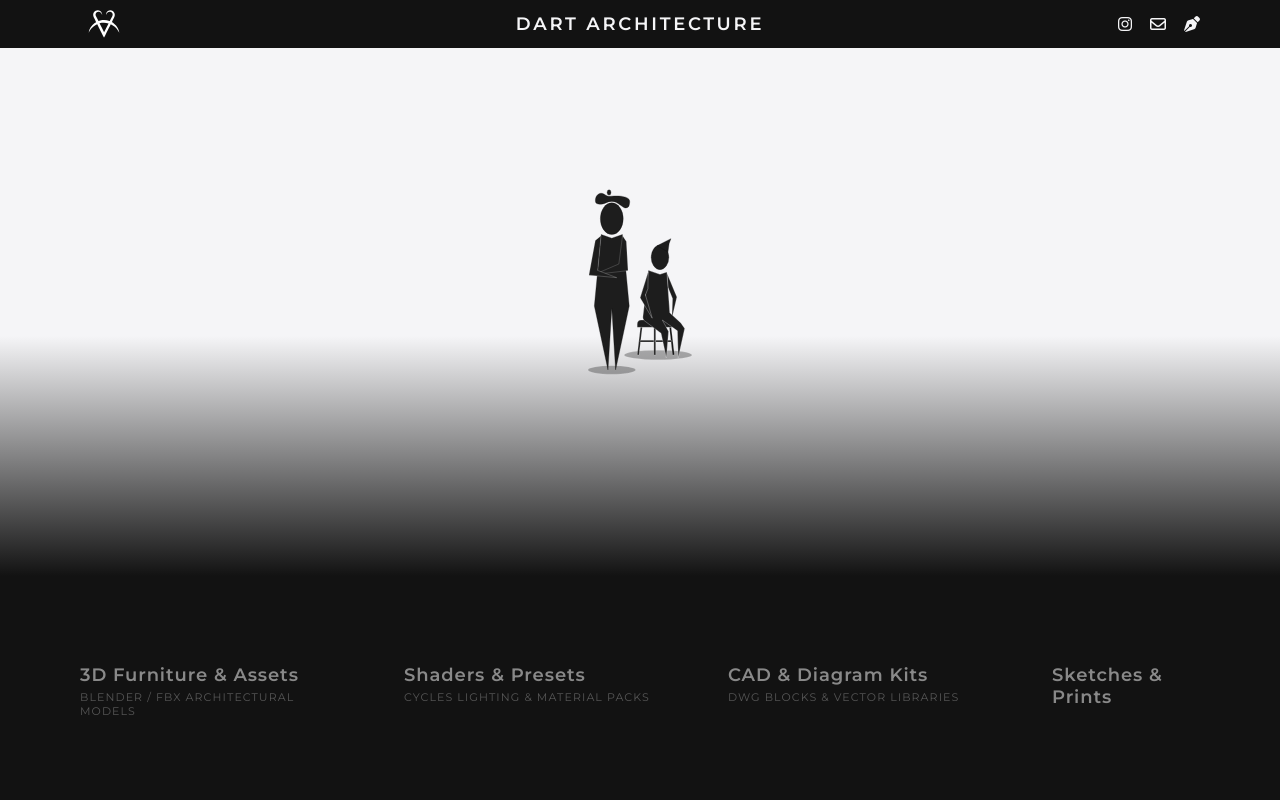
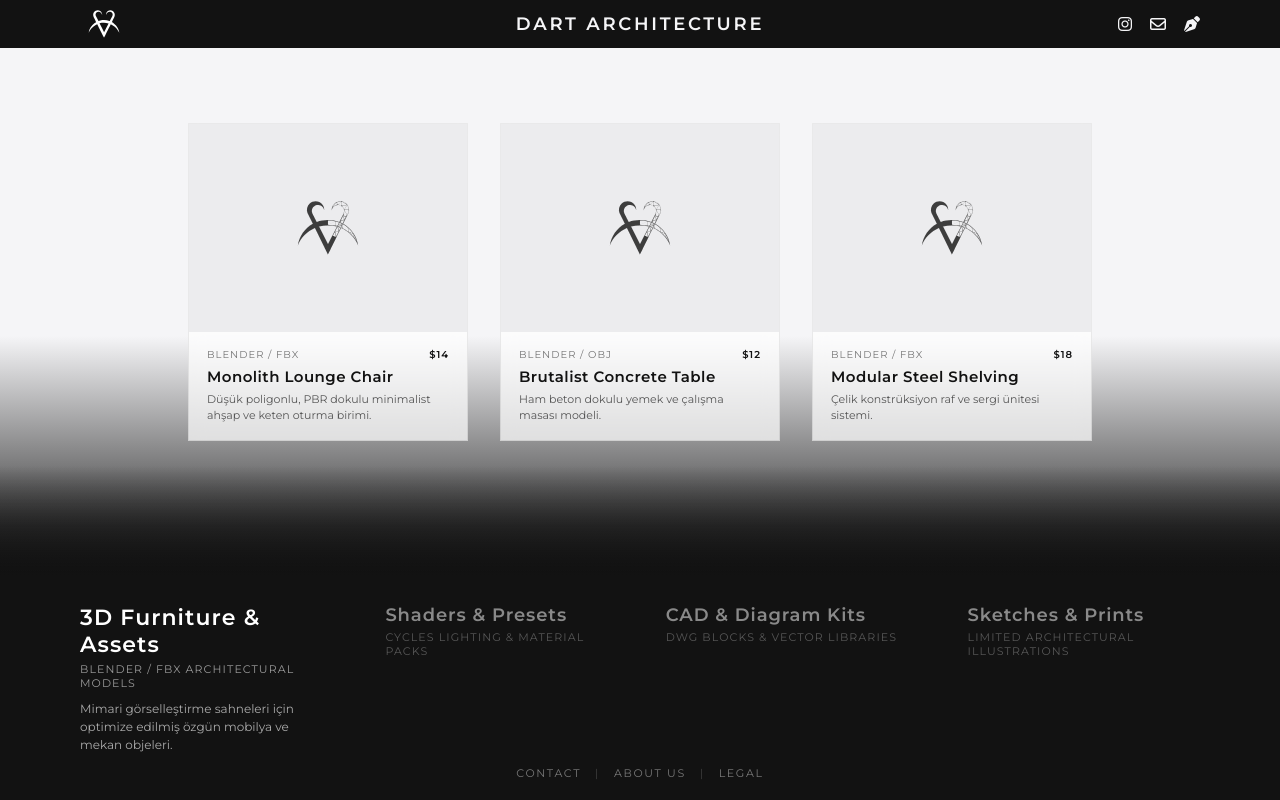
Before and after one commit to dctrarchitect/dctrarchitect.github.io, a plain HTML site: page marketing/index.html in a window 1280 px wide. Both pictures are taken after a click on the element 210 px from the left and 691 px from the top of the page. Drawn offline with Linux system fonts and the light colour scheme.

Commit message:
Update index.html

```diff
--- a/marketing/index.html
+++ b/marketing/index.html
@@ -589,4 +589,165 @@
         </div>
 
         <div class="category-item" data-category="prints" onclick="selectCategory(this, 'prints')">
-          <h2>Sketches & Prints
+          <h2>Sketches & Prints</h2>
+          <p>Limited Architectural Illustrations</p>
+          <div class="category-desc">Serbest el mimari eskizler ve konsept illüstrasyonların yüksek çözünürlüklü baskıları.</div>
+        </div>
+
+      </div>
+
+      <footer class="marketing-footer">
+        <a href="../contact/">Contact</a>
+        <span>|</span>
+        <a href="../about/">About Us</a>
+        <span>|</span>
+        <a href="../legal/">Legal</a>
+      </footer>
+    </section>
+  </main>
+
+<script>
+  function toggleMobileMenu() {
+    const menu = document.getElementById('mobileMenu');
+    menu.classList.toggle('active');
+  }
+
+  const LOGO_IMAGE = "../assets/logo/dartlogocons.svg";
+
+  // KATEGORİ BAZLI ÜRÜN VERİTABANI
+  const catalogData = {
+    assets: [
+      {
+        title: "Monolith Lounge Chair",
+        format: "Blender / FBX",
+        price: "$14",
+        desc: "Düşük poligonlu, PBR dokulu minimalist ahşap ve keten oturma birimi.",
+        image: "", // Görsel yolu eklendiğinde otomatik yüklenir, boşsa dartlogocons görünür
+        link: "#"
+      },
+      {
+        title: "Brutalist Concrete Table",
+        format: "Blender / OBJ",
+        price: "$12",
+        desc: "Ham beton dokulu yemek ve çalışma masası modeli.",
+        image: "",
+        link: "#"
+      },
+      {
+        title: "Modular Steel Shelving",
+        format: "Blender / FBX",
+        price: "$18",
+        desc: "Çelik konstrüksiyon raf ve sergi ünitesi sistemi.",
+        image: "",
+        link: "#"
+      }
+    ],
+    shaders: [
+      {
+        title: "Anatolian Stone Pack",
+        format: "Cycles 4.0+",
+        price: "$16",
+        desc: "Yerel kesme taş ve traverten yüzeyler için prosedürel materyal paketi.",
+        image: "",
+        link: "#"
+      },
+      {
+        title: "Soft Daylight Studio",
+        format: ".BLEND Preset",
+        price: "$10",
+        desc: "İç mekan renderları için dengeli gün ışığı ve atmosfer kurgusu.",
+        image: "",
+        link: "#"
+      }
+    ],
+    cad: [
+      {
+        title: "Architectural Scale Figures",
+        format: "DWG / AI",
+        price: "$9",
+        desc: "Kesit ve görünüşler için stilize insan figürleri ve peyzaj blokları.",
+        image: "",
+        link: "#"
+      },
+      {
+        title: "Tectonic Hatch Collection",
+        format: "PAT / DWG",
+        price: "$11",
+        desc: "Çelik, ahşap ve yalıtım detayları için özel AutoCAD tarama desenleri.",
+        image: "",
+        link: "#"
+      }
+    ],
+    prints: [
+      {
+        title: "Floating Structures No.01",
+        format: "A3 Archival Print",
+        price: "$25",
+        desc: "Hafif çelik ve asma strüktür eskiz serisinden imzalı baskı.",
+        image: "",
+        link: "#"
+      }
+    ]
+  };
+
+  function selectCategory(element, categoryKey) {
+    const viewer = document.getElementById('marketingViewer');
+    const idleWrapper = document.getElementById('idleWrapper');
+    const productsGrid = document.getElementById('productsGrid');
+    const isAlreadyActive = element.classList.contains('active');
+
+    // Aktif kategoriye tekrar basılırsa bekleme moduna (dartidlewait) dön
+    if (isAlreadyActive) {
+      element.classList.remove('active');
+      productsGrid.classList.remove('visible');
+      setTimeout(() => {
+        productsGrid.style.display = 'none';
+        idleWrapper.style.display = 'flex';
+        viewer.classList.add('is-idle-state');
+      }, 200);
+      return;
+    }
+
+    // Diğer aktif kategoriyi kapat, yenisini aç
+    document.querySelector('.category-item.active')?.classList.remove('active');
+    element.classList.add('active');
+
+    const items = catalogData[categoryKey] || [];
+
+    productsGrid.classList.remove('visible');
+    idleWrapper.style.display = 'none';
+    viewer.classList.remove('is-idle-state');
+    productsGrid.style.display = 'grid';
+
+    productsGrid.innerHTML = items.map(product => {
+      const hasImage = product.image && product.image.trim() !== '';
+      const imgSrc = hasImage ? product.image : LOGO_IMAGE;
+      const imgClass = hasImage ? '' : 'is-logo';
+
+      return `
+        <a href="${product.link}" target="_blank" class="product-card">
+          <div class="product-thumb">
+            <img src="${imgSrc}" alt="${product.title}" class="${imgClass}" onerror="this.src='${LOGO_IMAGE}'; this.classList.add('is-logo');">
+          </div>
+          <div class="product-info">
+            <div class="product-meta">
+              <span>${product.format}</span>
+              <span class="product-price">${product.price}</span>
+            </div>
+            <h3>${product.title}</h3>
+            <p>${product.desc}</p>
+          </div>
+        </a>
+      `;
+    }).join('');
+
+    // Üst vitrini en başa kaydır ve animasyonla göster
+    viewer.scrollTop = 0;
+    requestAnimationFrame(() => {
+      productsGrid.classList.add('visible');
+    });
+  }
+</script>
+
+</body>
+</html>
```
